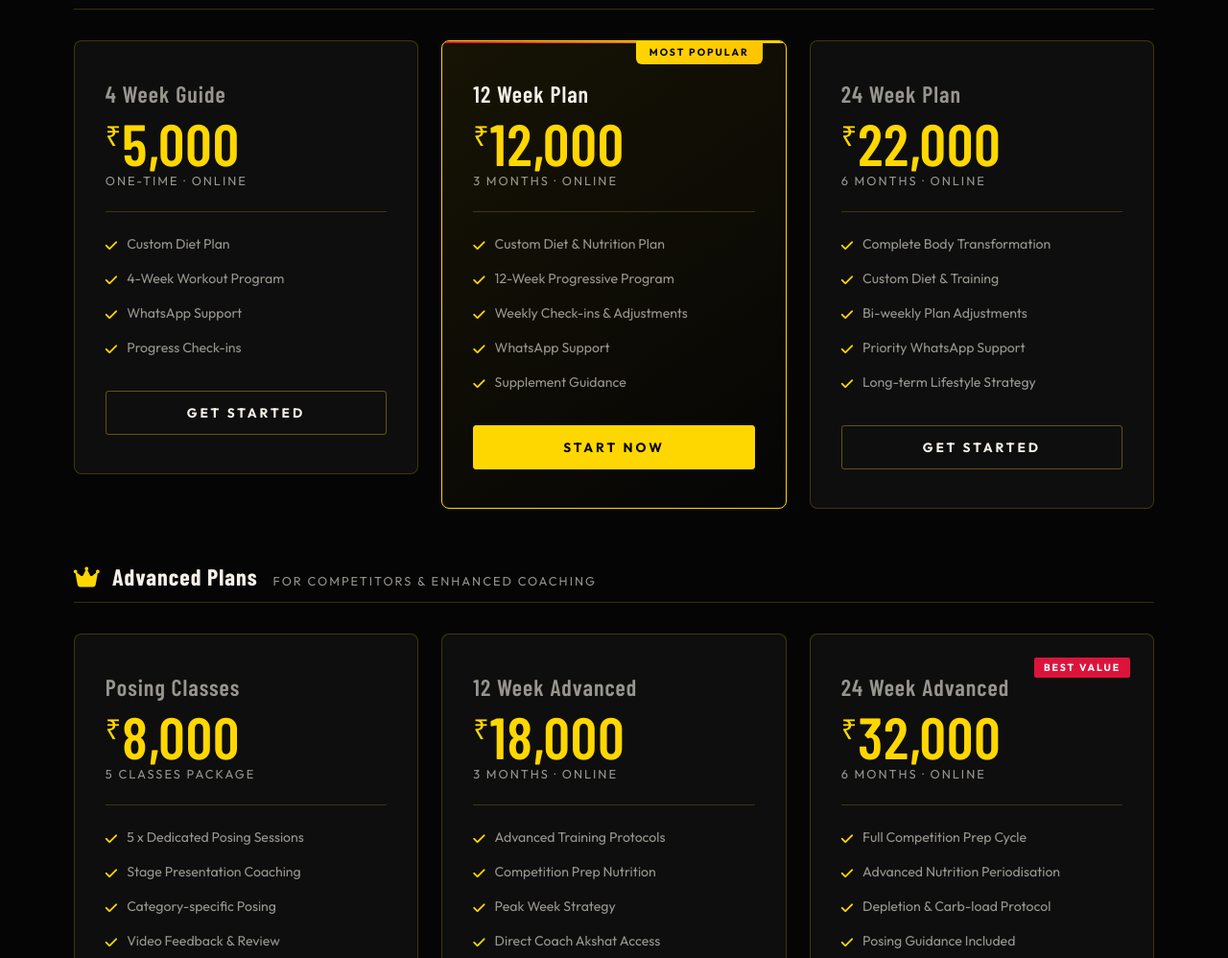
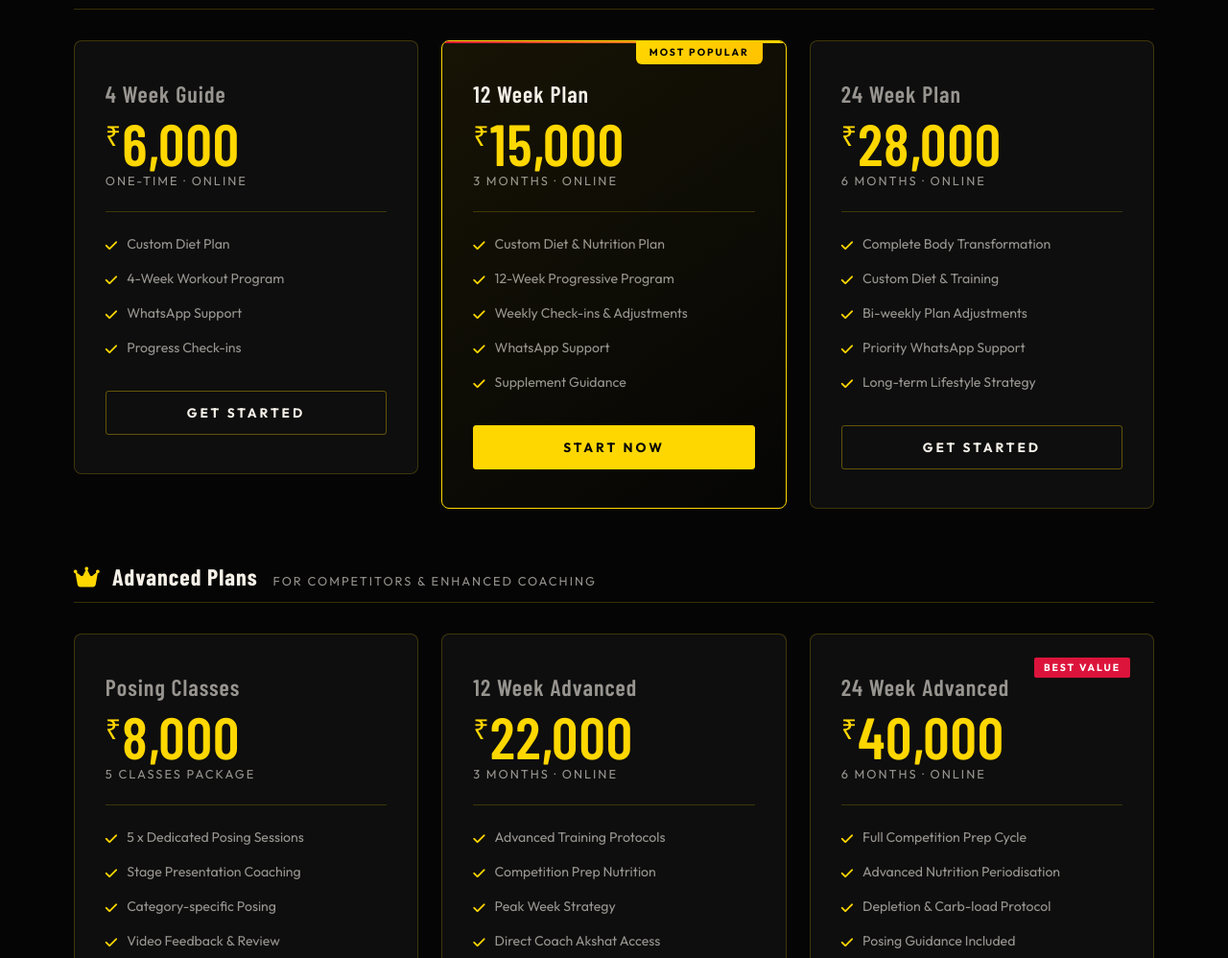
Before and after one commit to keyur104/akshatMathur, a plain HTML site: page index.html in a window 1280 px wide. Shown: the part 4091-5089 px from the top of the page at 96% size. Drawn offline with nearby package versions, Linux system fonts and the light colour scheme; a web font is replaced by a local one.

Commit message:
Add files via upload

```diff
--- a/index.html
+++ b/index.html
@@ -1783,7 +1783,7 @@
   <div class="pricing-grid reveal">
     <div class="price-card">
       <div class="price-plan-name">4 Week Guide</div>
-      <div class="price-main"><span class="price-currency">₹</span>5,000</div>
+      <div class="price-main"><span class="price-currency">₹</span>6,000</div>
       <span class="price-period">One-time · Online</span>
       <div class="price-divider"></div>
       <ul class="price-features">
@@ -1798,7 +1798,7 @@
     <div class="price-card popular">
       <div class="popular-badge">Most Popular</div>
       <div class="price-plan-name">12 Week Plan</div>
-      <div class="price-main"><span class="price-currency">₹</span>12,000</div>
+      <div class="price-main"><span class="price-currency">₹</span>15,000</div>
       <span class="price-period">3 Months · Online</span>
       <div class="price-divider"></div>
       <ul class="price-features">
@@ -1813,7 +1813,7 @@
 
     <div class="price-card">
       <div class="price-plan-name">24 Week Plan</div>
-      <div class="price-main"><span class="price-currency">₹</span>22,000</div>
+      <div class="price-main"><span class="price-currency">₹</span>28,000</div>
       <span class="price-period">6 Months · Online</span>
       <div class="price-divider"></div>
       <ul class="price-features">
@@ -1849,7 +1849,7 @@
 
     <div class="price-card">
       <div class="price-plan-name">12 Week Advanced</div>
-      <div class="price-main"><span class="price-currency">₹</span>18,000</div>
+      <div class="price-main"><span class="price-currency">₹</span>22,000</div>
       <span class="price-period">3 Months · Online</span>
       <div class="price-divider"></div>
       <ul class="price-features">
@@ -1865,7 +1865,7 @@
     <div class="price-card featured">
       <span class="service-badge" style="top:1.5rem;right:1.5rem;position:absolute;">Best Value</span>
       <div class="price-plan-name">24 Week Advanced</div>
-      <div class="price-main"><span class="price-currency">₹</span>32,000</div>
+      <div class="price-main"><span class="price-currency">₹</span>40,000</div>
       <span class="price-period">6 Months · Online</span>
       <div class="price-divider"></div>
       <ul class="price-features">
```
